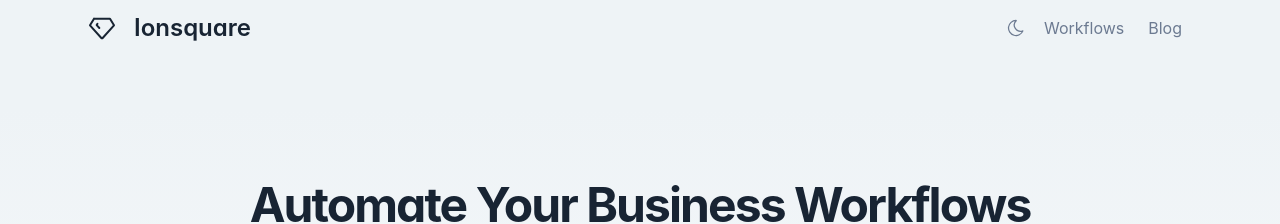
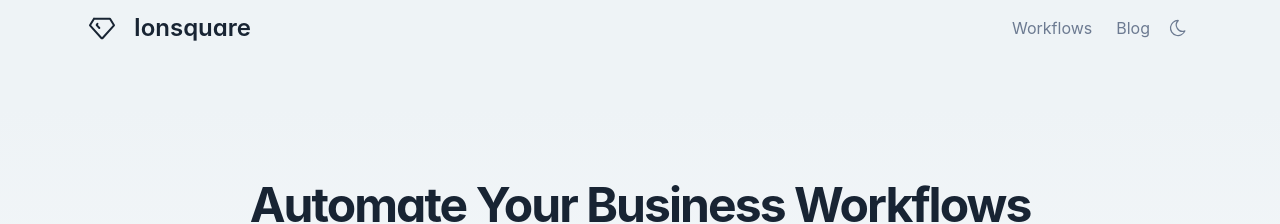
Before and after one commit to olegp/ionsquare.com, a Jekyll site: the page built from site/index.html, in a window 1280 px wide. Shown: the top 224 px of the page. Built offline with Jekyll 4.4.1, drawn with Linux system fonts in a browser that asks for light colours.

Commit message:
move theme button to the very right

```diff
--- a/site/_includes/header.html
+++ b/site/_includes/header.html
@@ -8,6 +8,13 @@
       <h1 class="mb-0">Ionsquare</h1>
     </a>
     <div class="navbar-nav flex-row order-md-last">
+      <a href="{{ site.url }}/workflows/" class="nav-link">
+        <span class="nav-link-title">Workflows</span>
+      </a>
+      <a href="{{ site.url }}/blog/" class="nav-link">
+        <span class="nav-link-title">Blog</span>
+      </a>
+
       <!-- Theme toggle button -->
       <button class="nav-link px-0 hide-theme-dark" title="Enable dark mode" data-bs-toggle="theme" data-theme="dark">
         <!-- Moon icon for dark mode -->
@@ -24,13 +31,6 @@
           <path d="M3 12h1m8 -9v1m8 8h1m-9 8v1m-6.4 -15.4l.7 .7m12.1 -.7l-.7 .7m0 11.4l.7 .7m-12.1 -.7l-.7 .7" />
         </svg>
       </button>
-
-      <a href="{{ site.url }}/workflows/" class="nav-link">
-        <span class="nav-link-title">Workflows</span>
-      </a>
-      <a href="{{ site.url }}/blog/" class="nav-link">
-        <span class="nav-link-title">Blog</span>
-      </a>
     </div>
   </div>
 </header>
```
